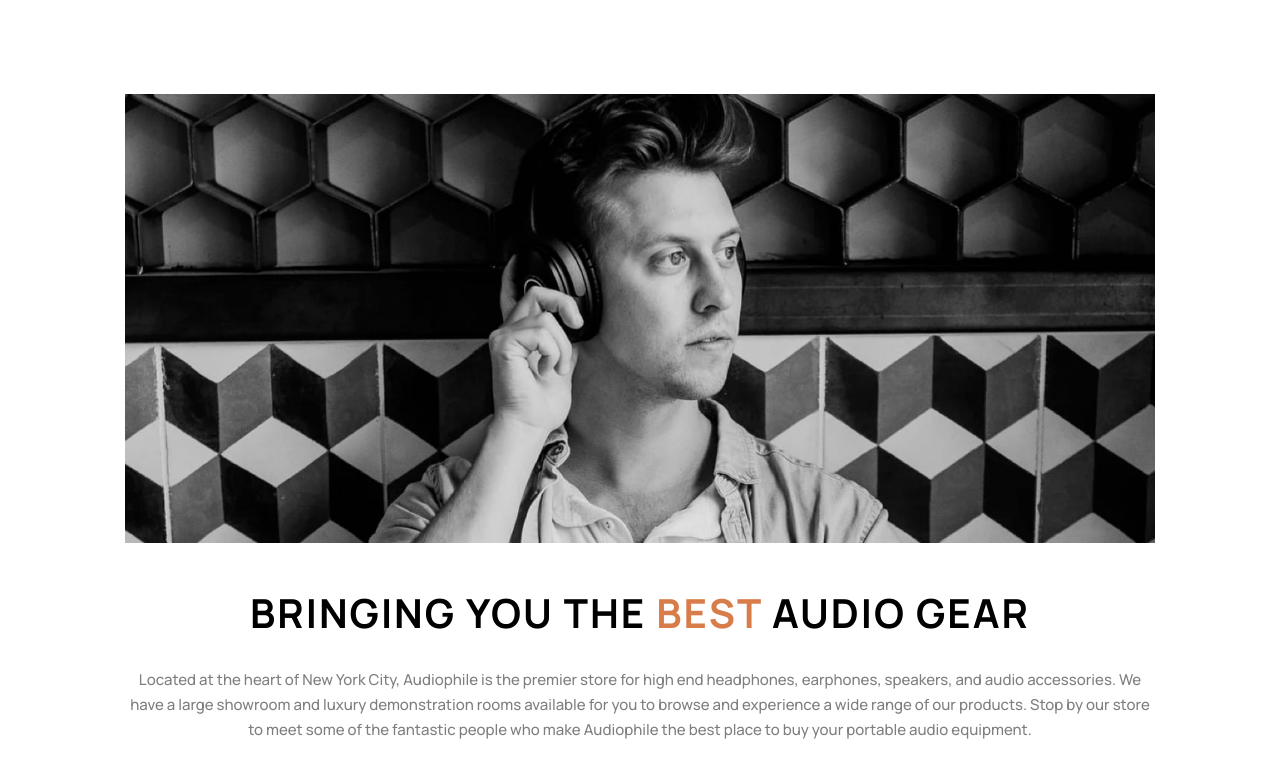
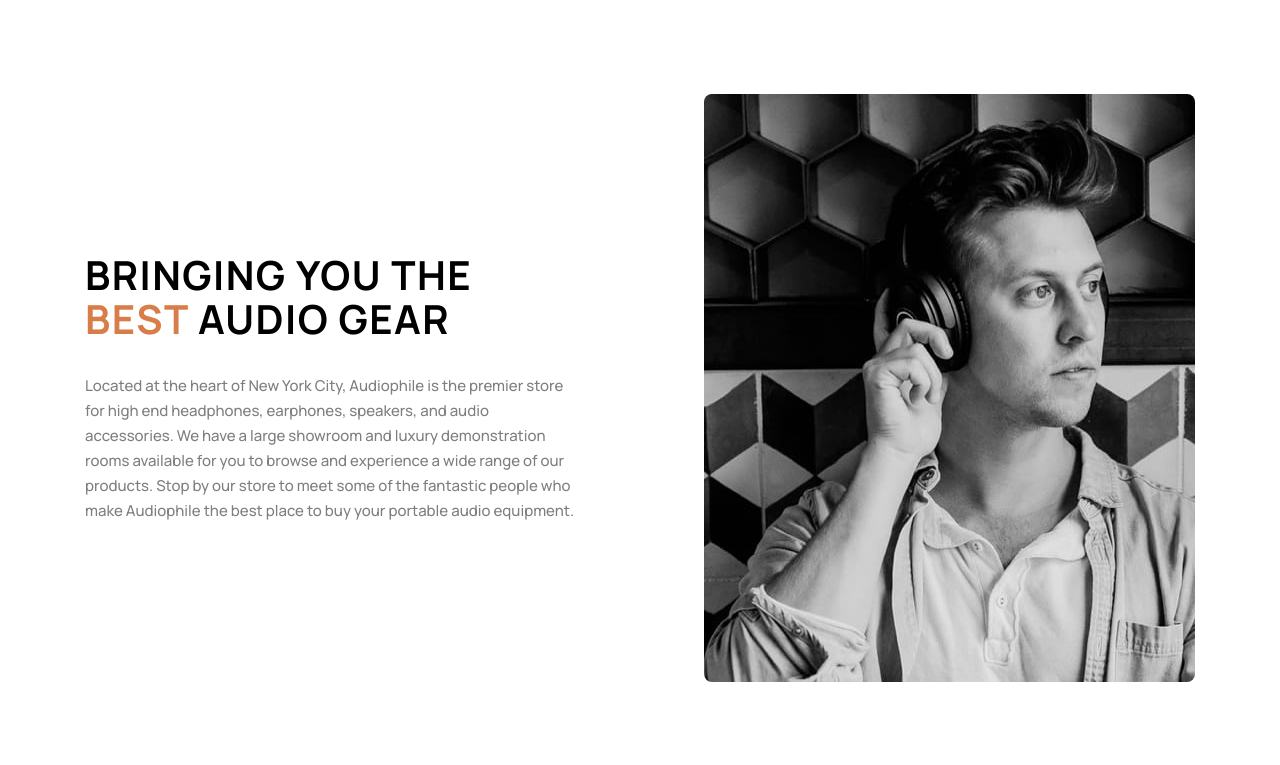
Before and after one commit to Wrttnspknbrkn/audiophile, a React (Vite) app: page / in a window 1280 px wide. Shown: the part 2955-3720 px from the top of the page. Built offline with nearby package versions, Linux system fonts and the light colour scheme.

Commit message:
Update AboutSection.tsx

```diff
--- a/src/components/home/AboutSection.tsx
+++ b/src/components/home/AboutSection.tsx
@@ -3,17 +3,17 @@ import { ResponsiveImage } from '../ui/responsive-image';
 
 const AboutSection: React.FC = () => {
   return (
-    <section className="pb-20 tablet:pb-24 desktop:pb-[200px]">
-      <div className="max-w-[1110px] mx-auto px-6 tablet:px-10 desktop:px-0">
+    <section className="pb-20 md:pb-24 lg:pb-48">
+      <div className="max-w-[1110px] mx-auto px-6 md:px-10 lg:px-0">
         {/* Mobile and Tablet - Image first, then text */}
-        <div className="desktop:hidden">
-          <div className="mb-8 tablet:mb-12">
+        <div className="lg:hidden">
+          <div className="mb-8 md:mb-12">
             <ResponsiveImage
               mobile="/assets/shared/mobile/image-best-gear.jpg"
               tablet="/assets/shared/tablet/image-best-gear.jpg"
               desktop="/assets/shared/desktop/image-best-gear.jpg"
               alt="Person listening to music"
-              className="w-full h-80 tablet:h-96 rounded-lg"
+              className="w-full h-80 md:h-96 rounded-lg"
             />
           </div>
           <div className="text-center">
@@ -31,7 +31,7 @@ const AboutSection: React.FC = () => {
         </div>
 
         {/* Desktop - Two column layout: text left, image right */}
-        <div className="hidden desktop:grid desktop:grid-cols-2 desktop:gap-[125px] desktop:items-center">
+        <div className="hidden lg:grid lg:grid-cols-2 lg:gap-32 lg:items-center">
           {/* Left column - Text content */}
           <div className="text-left">
             <h2 className="text-[40px] font-bold leading-[44px] tracking-[1.43px] uppercase text-audiophile-black mb-8">
```
